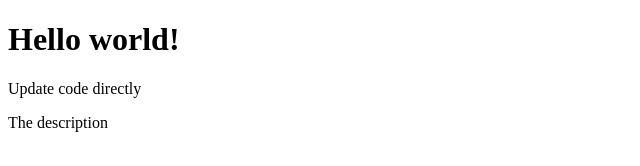
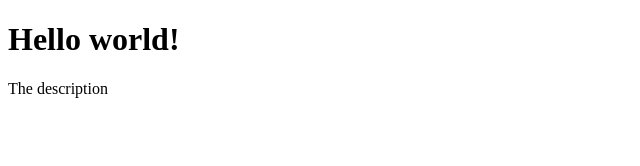
Before and after one commit to yeunghiepdu/scc_training, a plain HTML site: page index.html in a window 1280 px wide. Shown: the whole page, without its empty margins (0-640 px from the left). Drawn offline with Linux system fonts and the light colour scheme.

Commit message:
Update index.html

```diff
--- a/index.html
+++ b/index.html
@@ -8,7 +8,6 @@
 </head>
 <body>
     <h1>Hello world!</h1>
-    <p>Update code directly</p>
     <p>The description</p>
 </body>
 </html>
```
